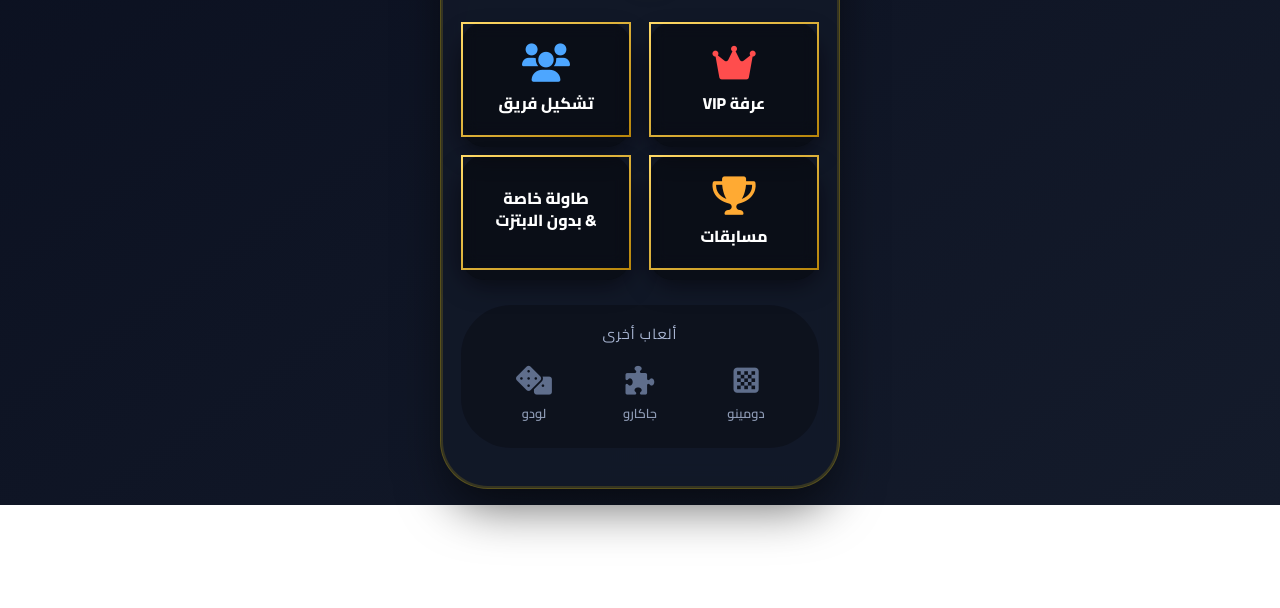
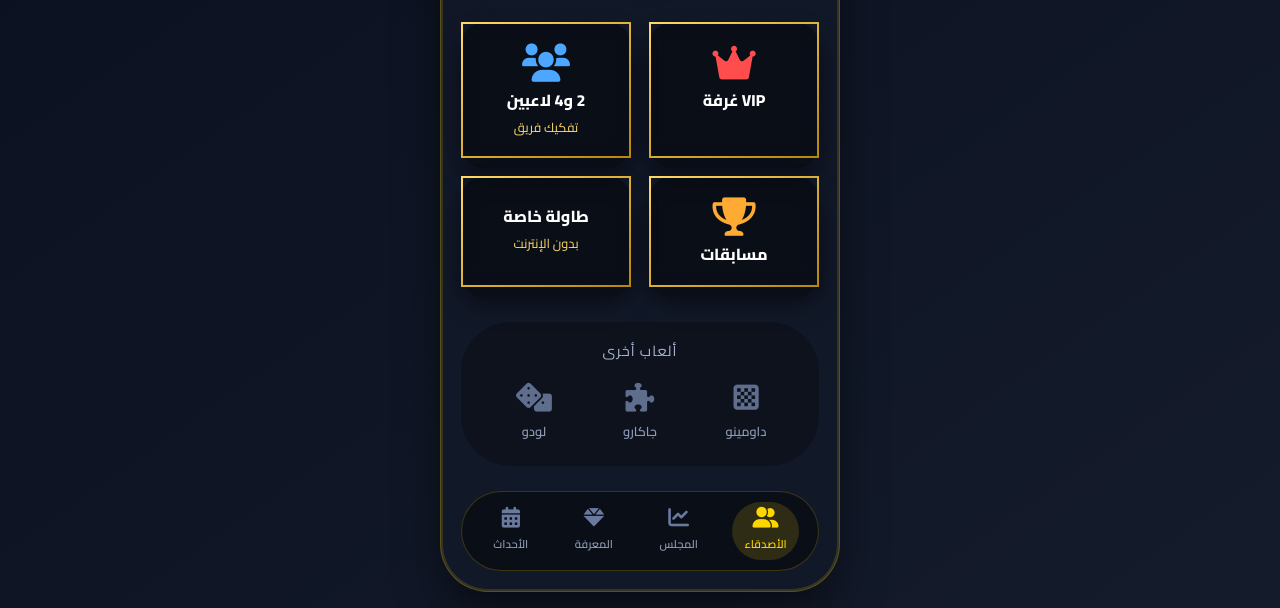
Before and after one commit to udueirgvj/Lede, a plain HTML site: page index.html in a window 1280 px wide. Shown: the part 337-945 px from the top of the page. Before the commit the page ends 842 px from the top, so only its background shows below. Drawn offline with Linux system fonts and the light colour scheme.

Commit message:
Update index.html

```diff
--- a/index.html
+++ b/index.html
@@ -1,12 +1,13 @@
+
 <!DOCTYPE html>
 <html lang="ar" dir="rtl">
 <head>
     <meta charset="UTF-8">
     <meta name="viewport" content="width=device-width, initial-scale=1.0">
-    <title>Clipn - الصفحة الرئيسية</title>
+    <title>Clipn - الرئيسية</title>
     <!-- Font Awesome للأيقونات -->
     <link rel="stylesheet" href="https://cdnjs.cloudflare.com/ajax/libs/font-awesome/6.0.0-beta3/css/all.min.css">
-    <!-- خط عربي جميل -->
+    <!-- خط عربي -->
     <link href="https://fonts.googleapis.com/css2?family=Cairo:wght@400;600;800&display=swap" rel="stylesheet">
     <style>
         * {
@@ -30,11 +31,51 @@
             background: rgba(18, 25, 40, 0.9);
             backdrop-filter: blur(12px);
             border-radius: 48px;
-            padding: 30px 20px 40px;
+            padding: 30px 20px 20px;
             box-shadow: 0 25px 50px -8px rgba(0,0,0,0.6), 0 0 0 2px rgba(255,215,0,0.15) inset;
             border: 1px solid rgba(255,215,0,0.3);
         }
-        /* شريط البطولة */
+        /* الشريط العلوي */
+        .top-bar {
+            display: flex;
+            justify-content: space-between;
+            align-items: center;
+            margin-bottom: 20px;
+        }
+        .points-badge {
+            background: rgba(255,215,0,0.15);
+            backdrop-filter: blur(4px);
+            padding: 8px 16px;
+            border-radius: 30px;
+            display: flex;
+            align-items: center;
+            gap: 8px;
+            border: 1px solid rgba(255,215,0,0.5);
+            font-weight: 600;
+            color: #ffd966;
+        }
+        .points-badge i {
+            color: gold;
+        }
+        .menu-icon {
+            width: 44px;
+            height: 44px;
+            background: rgba(255,255,255,0.05);
+            border-radius: 50%;
+            display: flex;
+            align-items: center;
+            justify-content: center;
+            font-size: 1.4rem;
+            color: #b9c8ff;
+            border: 1px solid rgba(255,255,255,0.1);
+            cursor: pointer;
+            transition: 0.2s;
+        }
+        .menu-icon:hover {
+            background: rgba(255,215,0,0.2);
+            color: gold;
+        }
+        /* بانر البطولة */
         .tournament-banner {
             background: linear-gradient(90deg, #3a2c0f, #1f283b);
             padding: 12px 20px;
@@ -67,7 +108,7 @@
             text-shadow: 0 0 30px #ffbf00;
             filter: drop-shadow(0 8px 6px #00000060);
         }
-        /* شبكة الأزرار الرئيسية (2x2) */
+        /* شبكة الأزرار الرئيسية */
         .main-buttons {
             display: grid;
             grid-template-columns: repeat(2, 1fr);
@@ -82,7 +123,7 @@
             display: flex;
             flex-direction: column;
             align-items: center;
-            gap: 10px;
+            gap: 8px;
             color: white;
             font-weight: 700;
             font-size: 1rem;
@@ -94,14 +135,15 @@
             border-width: 2px;
             border-style: solid;
             border-color: #ffd96655;
-            line-height: 1.4;
+            line-height: 1.3;
+            text-align: center;
         }
         .main-btn i {
             font-size: 2.4rem;
         }
         /* ألوان الأزرار حسب الصورة */
         .main-btn.vip i { color: #ff4d4d; }      /* أحمر */
-        .main-btn.team i { color: #4da6ff; }     /* أزرق */
+        .main-btn.players i { color: #4da6ff; }   /* أزرق */
         .main-btn.competitions i { color: #ffaa33; } /* برتقالي */
         .main-btn.offline i { color: #66ccff; }  /* أزرق فاتح */
         .main-btn:hover {
@@ -113,12 +155,18 @@
             transform: translateY(5px);
             box-shadow: 0 5px 0 #0a0e17, 0 10px 20px rgba(0,0,0,0.5);
         }
+        /* نص صغير داخل الزر */
+        .btn-small {
+            font-size: 0.8rem;
+            color: #ffd966;
+            font-weight: 400;
+        }
         /* قسم ألعاب أخرى */
         .other-games {
             background: rgba(0,0,0,0.25);
             border-radius: 50px;
             padding: 15px 20px;
-            margin-top: 10px;
+            margin-bottom: 25px;
         }
         .other-games-title {
             text-align: center;
@@ -159,52 +207,50 @@
         .game-item:hover i {
             color: gold;
         }
-        /* تنسيق النقاط (اختياري) */
-        .top-bar {
+        /* شريط التنقل السفلي */
+        .bottom-nav {
             display: flex;
-            justify-content: space-between;
+            justify-content: space-around;
+            background: rgba(0,0,0,0.4);
+            border-radius: 50px;
+            padding: 10px 8px;
+            border: 1px solid rgba(255,215,0,0.2);
+        }
+        .nav-item {
+            display: flex;
+            flex-direction: column;
             align-items: center;
-            margin-bottom: 20px;
+            gap: 4px;
+            font-size: 0.7rem;
+            font-weight: 600;
+            color: #8e9bb5;
+            transition: 0.2s;
+            cursor: pointer;
+            padding: 6px 12px;
+            border-radius: 30px;
         }
-        .points-badge {
+        .nav-item i {
+            font-size: 1.3rem;
+            color: #6a7a9e;
+        }
+        .nav-item.active {
+            color: gold;
             background: rgba(255,215,0,0.15);
-            backdrop-filter: blur(4px);
-            padding: 8px 16px;
-            border-radius: 30px;
-            display: flex;
-            align-items: center;
-            gap: 8px;
-            border: 1px solid rgba(255,215,0,0.5);
-            font-weight: 600;
-            color: #ffd966;
         }
-        .points-badge i {
+        .nav-item.active i {
             color: gold;
         }
-        /* زر القائمة (اختياري) */
-        .menu-icon {
-            width: 44px;
-            height: 44px;
-            background: rgba(255,255,255,0.05);
-            border-radius: 50%;
-            display: flex;
-            align-items: center;
-            justify-content: center;
-            font-size: 1.4rem;
-            color: #b9c8ff;
-            border: 1px solid rgba(255,255,255,0.1);
-            cursor: pointer;
-            transition: 0.2s;
+        .nav-item:hover {
+            color: white;
         }
-        .menu-icon:hover {
-            background: rgba(255,215,0,0.2);
-            color: gold;
+        .nav-item:hover i {
+            color: #ffd966;
         }
     </style>
 </head>
 <body>
     <div class="app">
-        <!-- شريط علوي بنقاط (اختياري) -->
+        <!-- الشريط العلوي: النقاط والقائمة -->
         <div class="top-bar">
             <div class="points-badge">
                 <i class="fas fa-trophy"></i>
@@ -221,30 +267,32 @@
             <span>استفحص البطولة عند المستوى الرابع!</span>
         </div>
 
-        <!-- الشعار: Clipn بدلاً من LUDO -->
+        <!-- الشعار: Clipn -->
         <h1 class="game-logo">Clipn</h1>
 
-        <!-- الأزرار الرئيسية (4) -->
+        <!-- الأزرار الرئيسية (4) حسب الصورة -->
         <div class="main-buttons">
-            <!-- عرفة VIP (أحمر) -->
+            <!-- VIP غرفة -->
             <button class="main-btn vip" onclick="window.location.href='vip.html'">
                 <i class="fas fa-crown"></i>
-                <span>عرفة VIP</span>
+                <span>VIP غرفة</span>
             </button>
-            <!-- تشكيل فريق (أزرق) -->
-            <button class="main-btn team" onclick="window.location.href='team.html'">
+            <!-- 2 و4 لاعبين + تفكيك فريق -->
+            <button class="main-btn players" onclick="window.location.href='team.html'">
                 <i class="fas fa-users"></i>
-                <span>تشكيل فريق</span>
+                <span>2 و4 لاعبين</span>
+                <span class="btn-small">تفكيك فريق</span>
             </button>
-            <!-- مسابقات (برتقالي) -->
+            <!-- مسابقات -->
             <button class="main-btn competitions" onclick="window.location.href='competitions.html'">
                 <i class="fas fa-trophy"></i>
                 <span>مسابقات</span>
             </button>
-            <!-- طاولة خاصة & بدون الابتزت (أزرق فاتح) -->
+            <!-- طاولة خاصة + بدون الإنترنت -->
             <button class="main-btn offline" onclick="window.location.href='private.html'">
                 <i class="fas fa-wifi-slash"></i>
-                <span>طاولة خاصة<br>& بدون الابتزت</span>
+                <span>طاولة خاصة</span>
+                <span class="btn-small">بدون الإنترنت</span>
             </button>
         </div>
 
@@ -252,31 +300,46 @@
         <div class="other-games">
             <p class="other-games-title">ألعاب أخرى</p>
             <div class="game-icons">
-                <!-- دومينو -->
                 <div class="game-item" onclick="window.location.href='domino.html'">
                     <i class="fas fa-chess-board"></i>
-                    <span>دومينو</span>
+                    <span>داومينو</span>
                 </div>
-                <!-- جاكارو -->
                 <div class="game-item" onclick="window.location.href='jakaro.html'">
                     <i class="fas fa-puzzle-piece"></i>
                     <span>جاكارو</span>
                 </div>
-                <!-- لودو (يمكن أن يكون نشطاً) -->
                 <div class="game-item" onclick="window.location.href='ludo.html'">
                     <i class="fas fa-dice"></i>
                     <span>لودو</span>
                 </div>
             </div>
         </div>
+
+        <!-- شريط التنقل السفلي (الأصدقاء بارز) -->
+        <nav class="bottom-nav">
+            <div class="nav-item active" onclick="window.location.href='friends.html'">
+                <i class="fas fa-user-friends"></i>
+                <span>الأصدقاء</span>
+            </div>
+            <div class="nav-item" onclick="window.location.href='board.html'">
+                <i class="fas fa-chart-line"></i>
+                <span>المجلس</span>
+            </div>
+            <div class="nav-item" onclick="window.location.href='knowledge.html'">
+                <i class="fas fa-gem"></i>
+                <span>المعرفة</span>
+            </div>
+            <div class="nav-item" onclick="window.location.href='events.html'">
+                <i class="fas fa-calendar-alt"></i>
+                <span>الأحداث</span>
+            </div>
+        </nav>
     </div>
 
-    <!-- أيقونة القائمة (اختياري) - لا يوجد رابط محدد -->
     <script>
-        // يمكن إضافة أي تفاعلات إضافية هنا
-        // على سبيل المثال، إذا نقرت على أيقونة القائمة، يمكن فتح صفحة الإعدادات
+        // تفعيل أيقونة القائمة (افتراضي نذهب إلى menu.html)
         document.querySelector('.menu-icon').addEventListener('click', function() {
-            window.location.href = 'menu.html'; // افترض وجود صفحة قائمة
+            window.location.href = 'menu.html';
         });
     </script>
 </body>
```
